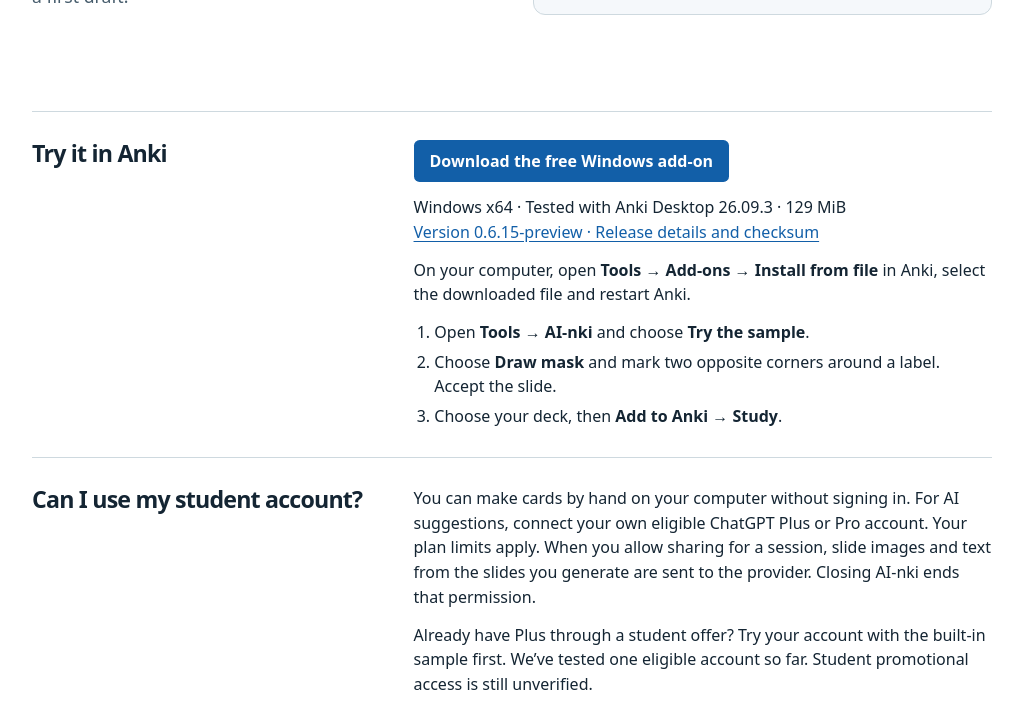
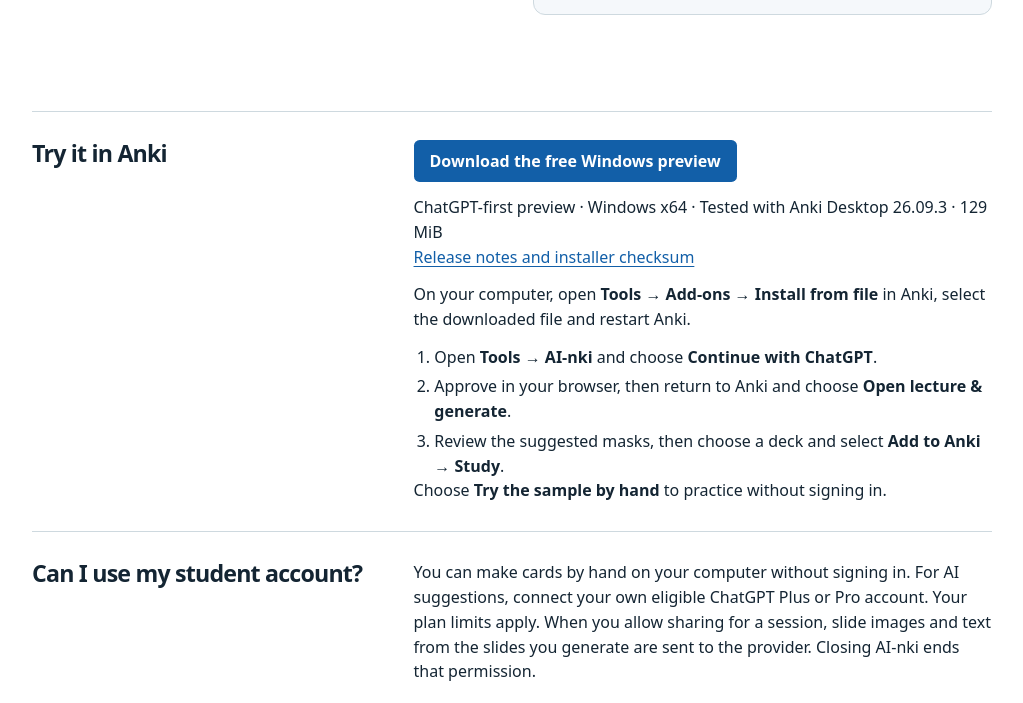
Before and after one commit to Stroudmj00/ai-nki, a plain HTML site: page index.html in a window 1280 px wide. Shown: the part 603-1306 px from the top of the page, without its empty margins (128-1151 px from the left). Drawn offline with Linux system fonts and the light colour scheme.

Commit message:
Feature the ChatGPT-first Windows preview

```diff
--- a/index.html
+++ b/index.html
@@ -62,7 +62,7 @@
       <div>
         <p class="platform">Image occlusion for Anki Desktop · Windows preview</p>
         <h1 id="title">Study straight from your lecture diagrams.</h1>
-        <p class="intro">Hide a label on your PDF or PowerPoint slide. Check the card, then add it to your own Anki deck. Draw masks for free or use your eligible ChatGPT plan for a first draft.</p>
+        <p class="intro">Connect ChatGPT, open a lecture, and get suggested masks automatically. Review the cards and add them to your Anki deck. Draw masks by hand any time.</p>
       </div>
       <figure>
         <h2>Which structure does the blue line point to?</h2>
@@ -79,14 +79,15 @@
     <section id="get-started" class="info" aria-labelledby="install-title">
       <h2 id="install-title">Try it in Anki</h2>
       <div>
-        <p><a class="action" href="https://github.com/Stroudmj00/ai-nki/releases/download/v0.6.15-preview/ai-nki-0.6.15-preview.ankiaddon">Download the free Windows add-on</a></p>
-        <p>Windows x64 · Tested with Anki Desktop 26.09.3 · 129 MiB<br><a href="https://github.com/Stroudmj00/ai-nki/releases/tag/v0.6.15-preview">Version 0.6.15-preview · Release details and checksum</a></p>
+        <p><a class="action" href="https://github.com/Stroudmj00/ai-nki/releases/download/v0.6.15-preview-ai-onboarding/ai-nki-0.6.15-preview-ai-onboarding.ankiaddon">Download the free Windows preview</a></p>
+        <p>ChatGPT-first preview · Windows x64 · Tested with Anki Desktop 26.09.3 · 129 MiB<br><a href="https://github.com/Stroudmj00/ai-nki/releases/tag/v0.6.15-preview-ai-onboarding">Release notes and installer checksum</a></p>
         <p>On your computer, open <strong>Tools → Add-ons → Install from file</strong> in Anki, select the downloaded file and restart Anki.</p>
         <ol>
-          <li>Open <strong>Tools → AI-nki</strong> and choose <strong>Try the sample</strong>.</li>
-          <li>Choose <strong>Draw mask</strong> and mark two opposite corners around a label. Accept the slide.</li>
-          <li>Choose your deck, then <strong>Add to Anki → Study</strong>.</li>
+          <li>Open <strong>Tools → AI-nki</strong> and choose <strong>Continue with ChatGPT</strong>.</li>
+          <li>Approve in your browser, then return to Anki and choose <strong>Open lecture &amp; generate</strong>.</li>
+          <li>Review the suggested masks, then choose a deck and select <strong>Add to Anki → Study</strong>.</li>
         </ol>
+        <p>Choose <strong>Try the sample by hand</strong> to practice without signing in.</p>
       </div>
     </section>
     <section id="student-access" class="info" aria-labelledby="student-title">
```
Also changed, not shown: 1 other file.
